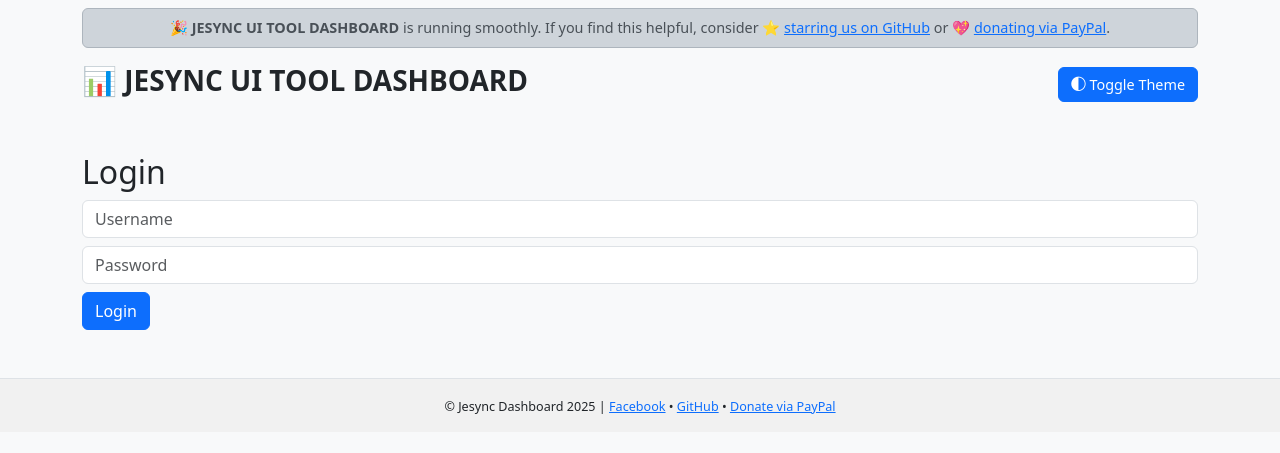
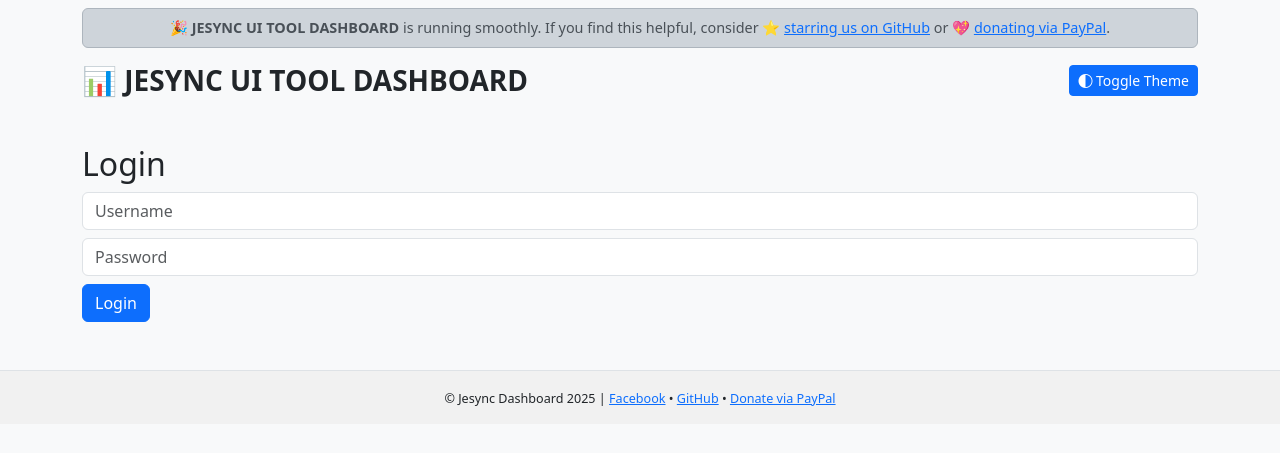
Before and after one commit to phminer101/jesync_dashboard_for_LibreQoS-Mikrotik_Integration, a Flask app: page /login in a window 1280 px wide. Shown: the top 453 px of the page. Run offline with Flask 3, Linux system fonts and the light colour scheme; parts of the project's set-up code (start-up, migrations or seed data) failed here and were passed over.

Commit message:
Update base.html

```diff
--- a/templates/base.html
+++ b/templates/base.html
@@ -5,16 +5,14 @@
   <title>Jesync Dashboard</title>
   <meta name="viewport" content="width=device-width, initial-scale=1">
 
-  <!-- Bootstrap CSS -->
+  <!-- Bootstrap CSS & Icons -->
   <link rel="stylesheet" href="https://cdn.jsdelivr.net/npm/bootstrap@5.3.0/dist/css/bootstrap.min.css">
-  <!-- Bootstrap Icons -->
   <link rel="stylesheet" href="https://cdn.jsdelivr.net/npm/bootstrap-icons@1.10.5/font/bootstrap-icons.css">
 
   <style>
     :root {
       --bs-primary: #007bff;
       --bs-dark-bg: #121212;
-      --bs-accent: #00e5ff;
     }
 
     body {
@@ -27,7 +25,8 @@
     }
 
     body.dark-mode .card,
-    body.dark-mode table {
+    body.dark-mode table,
+    body.dark-mode .alert {
       background-color: #1e1e1e;
       color: #ddd;
     }
@@ -55,7 +54,6 @@
       text-align: center;
       border: 1px solid #444;
       margin: 10px auto 0 auto;
-      max-width: 100%;
       border-radius: 4px;
       font-family: Arial, sans-serif;
       box-shadow: 0 0 3px rgba(0,0,0,0.4);
@@ -71,21 +69,12 @@
       text-decoration: underline;
     }
 
-    body.dark-mode .libreqos-banner {
-      background-color: #1a1a1a;
-      border-color: #444;
-    }
-
     .header-buttons {
       display: flex;
+      gap: 10px;
       flex-wrap: wrap;
-      gap: 10px;
       justify-content: flex-end;
       align-items: center;
-    }
-
-    .theme-toggle-btn {
-      font-size: 0.9rem;
     }
 
     @media (max-width: 576px) {
@@ -98,30 +87,27 @@
 
 <body>
 
-  <!-- 🔔 Notification Banner -->
+  <!-- 🔔 Banner -->
   {% include 'banner.html' %}
 
-  <!-- Header -->
-  <div class="container mt-3 mb-1">
+  <!-- 🔝 Header -->
+  <div class="container mt-3 mb-2">
     <div class="d-flex justify-content-between align-items-center flex-wrap">
-      <h3 class="fw-bold">📊 JESYNC UI TOOL DASHBOARD</h3>
+      <h3 class="fw-bold mb-2 mb-sm-0">📊 JESYNC UI TOOL DASHBOARD</h3>
       <div class="header-buttons">
-        <!-- Always show toggle theme -->
-        <button onclick="toggleTheme()" class="btn btn-primary theme-toggle-btn">
+        <button onclick="toggleTheme()" class="btn btn-primary btn-sm">
           <i class="bi bi-circle-half"></i> Toggle Theme
         </button>
-
-        <!-- Only show below if logged in -->
         {% if current_user.is_authenticated %}
         <form method="POST" action="{{ url_for('update_jesync') }}" class="d-inline">
-          <button type="submit" class="btn btn-outline-primary">
+          <button type="submit" class="btn btn-outline-primary btn-sm">
             <i class="bi bi-arrow-clockwise"></i> Update Jesync
           </button>
         </form>
-        <a href="{{ url_for('users') }}" class="btn btn-outline-dark">
+        <a href="{{ url_for('users') }}" class="btn btn-outline-dark btn-sm">
           <i class="bi bi-people"></i> Manage Users
         </a>
-        <a href="{{ url_for('logout') }}" class="btn btn-danger">
+        <a href="{{ url_for('logout') }}" class="btn btn-danger btn-sm">
           <i class="bi bi-box-arrow-right"></i> Logout
         </a>
         {% endif %}
@@ -144,10 +130,10 @@
     </div>
   </footer>
 
-  <!-- Bootstrap JS -->
+  <!-- Bootstrap Bundle -->
   <script src="https://cdn.jsdelivr.net/npm/bootstrap@5.3.0/dist/js/bootstrap.bundle.min.js"></script>
 
-  <!-- 🌗 Dark Mode Logic -->
+  <!-- 🌙 Theme Toggle -->
   <script>
     if (localStorage.getItem("theme") === "dark") {
       document.body.classList.add("dark-mode");
@@ -158,6 +144,5 @@
       localStorage.setItem("theme", document.body.classList.contains("dark-mode") ? "dark" : "light");
     }
   </script>
-
 </body>
 </html>
```
